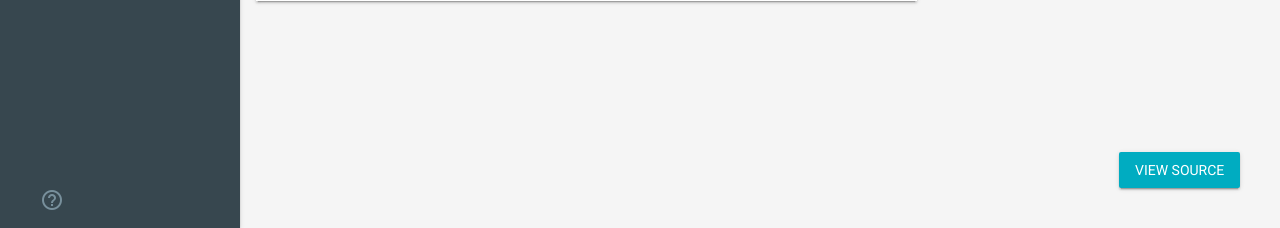
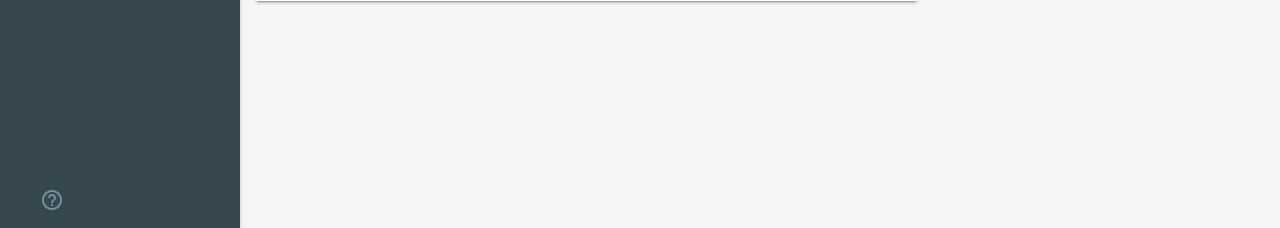
Before and after one commit to PP-2016/NewAtaOnline, a Django app: template AtaOnline/Ata/templates/index.html in a window 1280 px wide. Shown: the part 972-1200 px from the top of the page. Run offline with Django 3.2, Linux system fonts and the light colour scheme; the template is opened without the code that fills it, so the values that code supplies are empty.

Commit message:
chewbacca

```diff
--- a/AtaOnline/Ata/templates/index.html
+++ b/AtaOnline/Ata/templates/index.html
@@ -1,67 +1,27 @@
-<!doctype html>
-<!--
-  Material Design Lite
-  Copyright 2015 Google Inc. All rights reserved.
+<html lang="pt_Br">
+  <head>
 
-  Licensed under the Apache License, Version 2.0 (the "License");
-  you may not use this file except in compliance with the License.
-  You may obtain a copy of the License at
+    <meta charset="utf-8">
 
-      https://www.apache.org/licenses/LICENSE-2.0
-
-  Unless required by applicable law or agreed to in writing, software
-  distributed under the License is distributed on an "AS IS" BASIS,
-  WITHOUT WARRANTIES OR CONDITIONS OF ANY KIND, either express or implied.
-  See the License for the specific language governing permissions and
-  limitations under the License
--->
-<html lang="en">
-  <head>
-    {% block header %}
-    {% load static from staticfiles %}
-    <meta charset="utf-8">
-    <meta http-equiv="X-UA-Compatible" content="IE=edge">
-    <meta name="description" content="A front-end template that helps you build fast, modern mobile web apps.">
-    <meta name="viewport" content="width=device-width, initial-scale=1">
     <title>Material Design Lite</title>
 
-    <!-- Add to homescreen for Chrome on Android -->
-    <meta name="mobile-web-app-capable" content="yes">
-    <link rel="icon" sizes="192x192" href="images/android-desktop.png">
 
-    <!-- Add to homescreen for Safari on iOS -->
     <meta name="apple-mobile-web-app-capable" content="yes">
     <meta name="apple-mobile-web-app-status-bar-style" content="black">
     <meta name="apple-mobile-web-app-title" content="Material Design Lite">
-    <link rel="apple-touch-icon-precomposed" href="{% static '/images/ios-desktop.png' %}">
+    <meta name="mobile-web-app-capable" content="yes">
 
-    <!-- Tile icon for Win8 (144x144 + tile color) -->
-    <meta name="msapplication-TileImage" content="{%static 'images/touch/ms-touch-icon-144x144-precomposed.png'%}">
-    <meta name="msapplication-TileColor" content="#3372DF">
+    {% load static from staticfiles %}
 
+    <link rel="icon" sizes="192x192" href="{% static 'images/android-desktop.png' %}">
+    <link rel="apple-touch-icon-precomposed" href="{% static 'images/ios-desktop.png' %}">
     <link rel="shortcut icon" href="{% static 'images/favicon.png'%}">
-
-    <!-- SEO: If your mobile URL is different from the desktop URL, add a canonical link to the desktop page https://developers.google.com/webmasters/smartphone-sites/feature-phones -->
-    <!--
-    <link rel="canonical" href="http://www.example.com/">
-    -->
 
     <link href="https://fonts.googleapis.com/css?family=Roboto:regular,bold,italic,thin,light,bolditalic,black,medium&amp;lang=en" rel="stylesheet">
     <link href="https://fonts.googleapis.com/icon?family=Material+Icons" rel="stylesheet">
-    <link rel="stylesheet" href="{%static 'material.min.css'%}">
-    <link rel="stylesheet" href="{%static 'styles.css'%}">
-    <style>
-    #view-source {
-      position: fixed;
-      display: block;
-      right: 0;
-      bottom: 0;
-      margin-right: 40px;
-      margin-bottom: 40px;
-      z-index: 900;
-    }
-    </style>
-    {% endblock header %}
+    <link rel="stylesheet" type="text/css" href="{% static 'css/material.min.css'%}">
+    <link rel="stylesheet" type="text/css" href="{% static 'css/styles.css'%}">
+    {% block header %}{% endblock header %}
   </head>
   <body>
     <div class="demo-layout mdl-layout mdl-js-layout mdl-layout--fixed-drawer mdl-layout--fixed-header">
@@ -247,7 +207,6 @@
           </g>
         </defs>
       </svg>
-      <a href="https://github.com/google/material-design-lite/blob/master/templates/dashboard/" target="_blank" id="view-source" class="mdl-button mdl-js-button mdl-button--raised mdl-js-ripple-effect mdl-color--accent mdl-color-text--accent-contrast">View Source</a>
     <script src="{% static 'js/material.min.js'%}"></script>
   </body>
 </html>
--- a/AtaOnline/Ata/urls.py
+++ b/AtaOnline/Ata/urls.py
@@ -4,6 +4,5 @@ from django.conf.urls import url
 from . import views
 
 urlpatterns = [
-    url(r'^$', (views.index)),
-    url(r'^/ata/', views.index, name="index"),
+    url(r'^$', views.index, name="index"),
 ]
--- a/AtaOnline/AtaOnline/urls.py
+++ b/AtaOnline/AtaOnline/urls.py
@@ -18,5 +18,5 @@ from django.contrib import admin
 
 urlpatterns = [
     url(r'^admin/', include(admin.site.urls)),
-    url(r'^ata/', include('Ata.urls'))
+    url(r'^', include('Ata.urls')),
 ]
```
Also changed, not shown: AtaOnline/AtaOnline/settings.py (+4 -3 lines).
